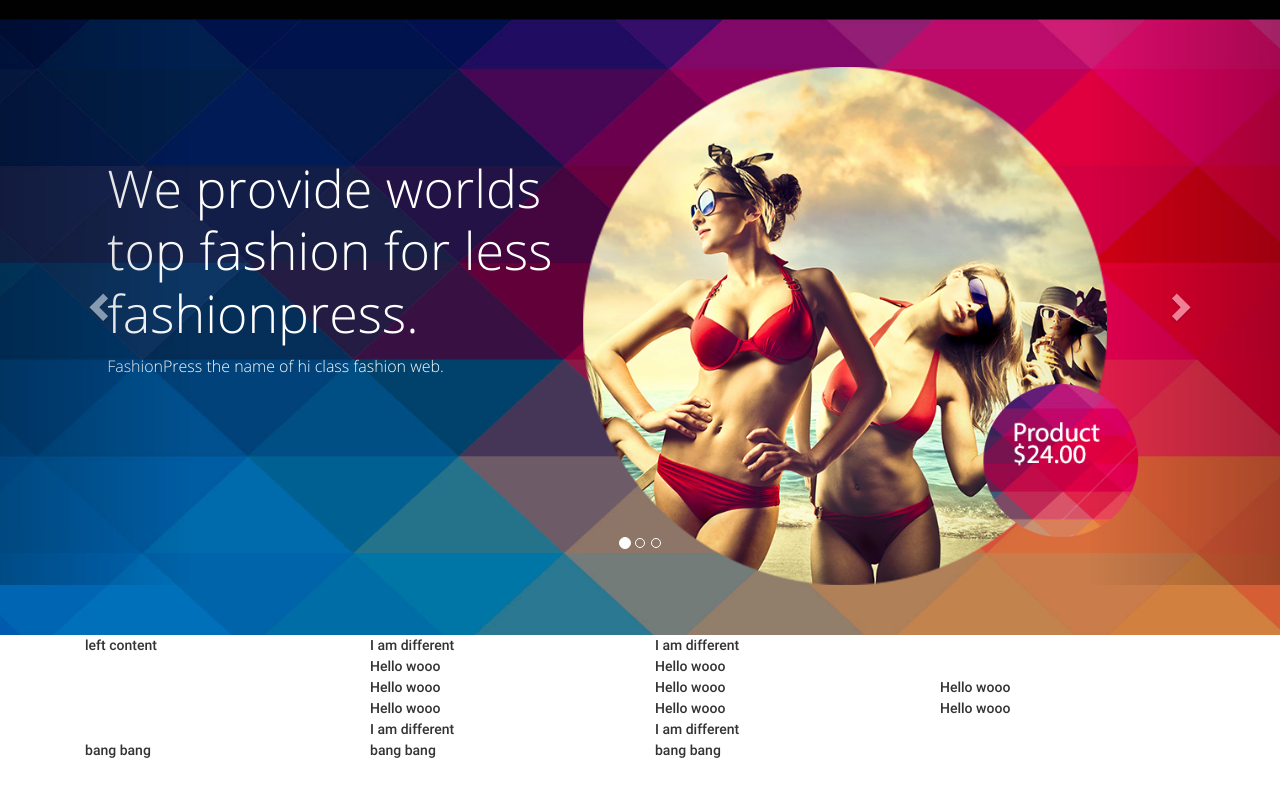
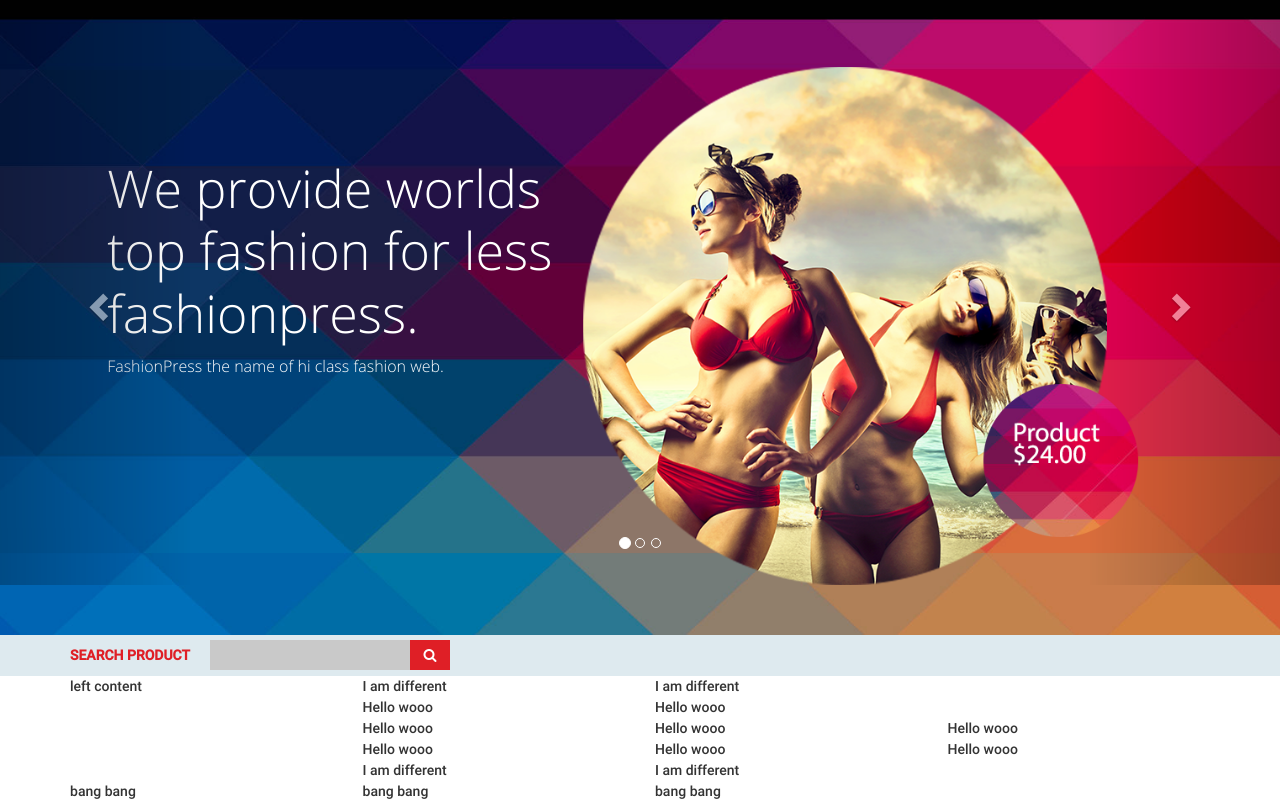
Before and after one commit to uzzol101/fashion_press, a website: page development/index.html in a window 1280 px wide. Shown: the part 123-926 px from the top of the page. Before the commit the page ends 885 px from the top, so only its background shows below. Drawn offline with Linux system fonts and the light colour scheme.

Commit message:
creating search area

```diff
--- a/development/index.html
+++ b/development/index.html
@@ -137,9 +137,20 @@
     </section>
     <!-- end slider section -->
     <section id="main">
-        <div id="search-area"></div>
+        <div id="search-area">
+
+               <div class="container">
+
+                      <col-xs-12>
+                           <label for="">Search Product</label><input type="text"><span><i class="fa fa-search"></i></span>
+                      </col-xs-12>
+
+               </div>
+
+        </div>
         <div id="main-content">
             <div class="container">
+             <div class="row">
                     <div class="col-sm-3">
                      <div id="left-sidebar">
                          left content
@@ -174,6 +185,7 @@
                  </div>
              </div>
             </div>
+        </div>
     </section>
     <!-- end secton main -->
     <section id="separetor">
@@ -182,11 +194,13 @@
     <section class="footer">
         <footer>
             <div class="container">
+                <div class="row">
                     <div class="col-sm-3">bang bang</div>
                     <div class="col-sm-9">
                         <div class="row">
                             <div class="col-sm-4">bang bang</div>
                             <div class="col-sm-8">bang bang</div>
+                        </div>
                     </div>
                 </div>
             </div>
--- a/development/style.scss
+++ b/development/style.scss
@@ -183,6 +183,41 @@
 
 }
 
+// search area
+#search-area{
+    background: #deeaef;
+    padding: 5px 0;
+
+
+    input,span,label{
+        display: block;
+
+    }
+    label{
+        float: left;
+        margin-top: 5px;
+        margin-right: 20px;
+        color: #df1f26;
+        text-transform: uppercase;
+    }
+    input{
+        background: #c9c9c9;
+        width: 200px;
+        border: none;
+        height: 30px;
+        float: left;
+
+    }
+    span{
+        background: #df1f26;
+        width: 40px;
+        height: 30px;
+        float: left;
+        text-align: center;
+        line-height: 30px;
+        color: #fff;
+    }
+}
 
 
 @media (max-width: 479px) {}
```
Also changed, not shown: development/css/style.css. Lines whose indentation alone changed are shown as unchanged.
